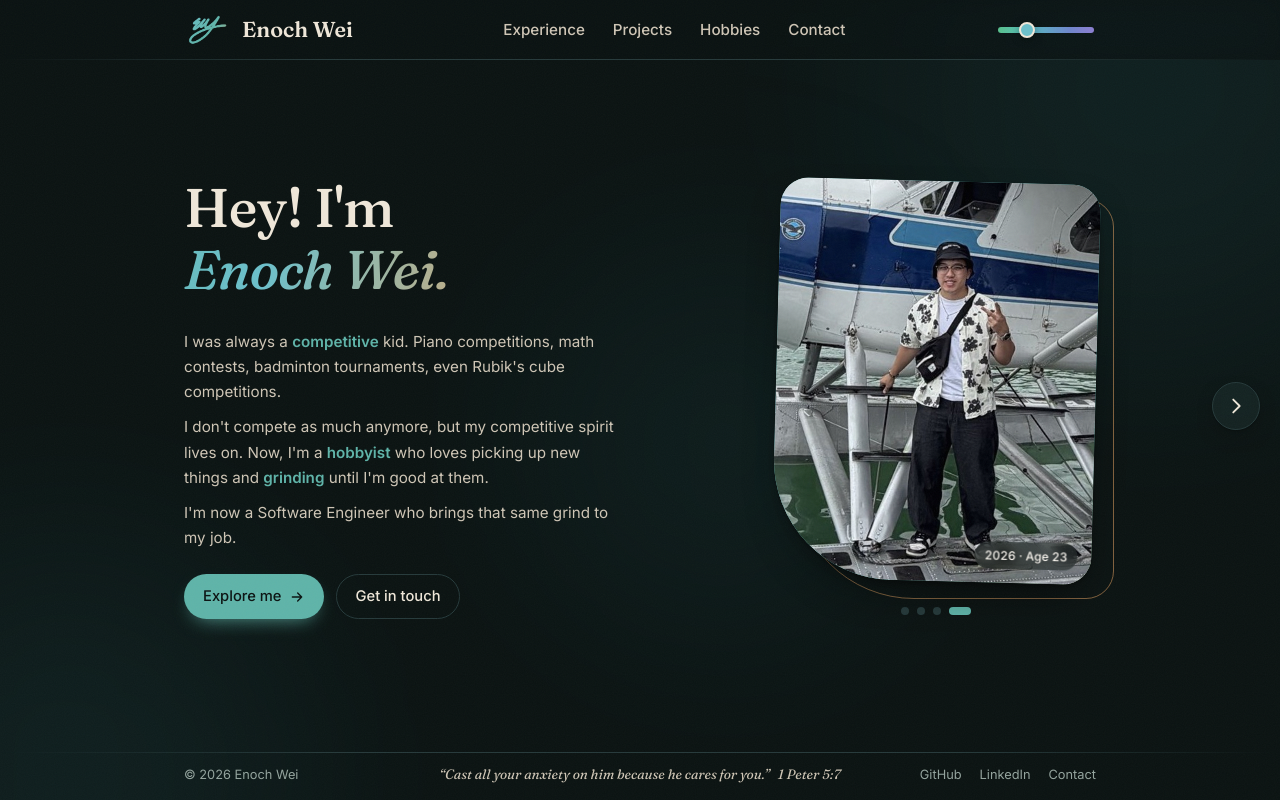
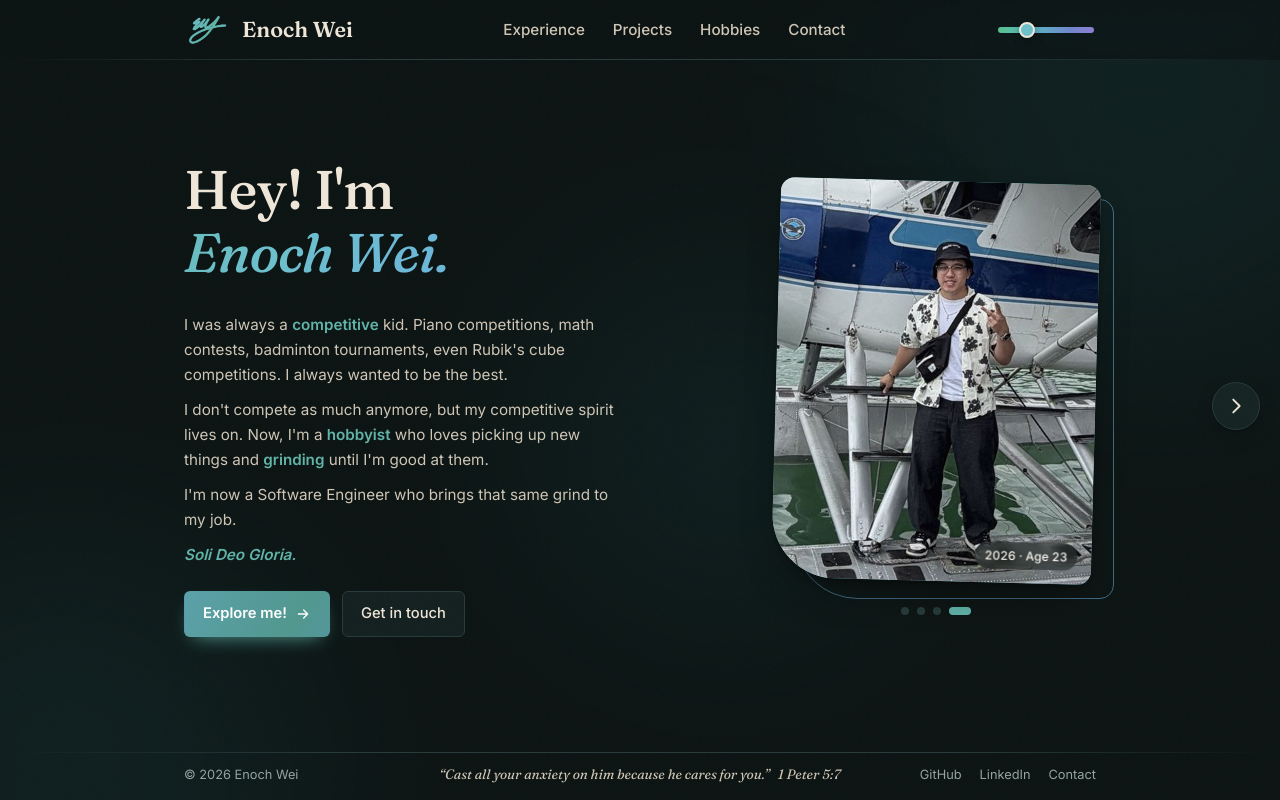
Before and after one commit to ewei03/personal-website, a React (Vite) app: page / in a window 1280 px wide. Built offline with nearby package versions, Linux system fonts and the light colour scheme.

Commit message:
more UI changes

```diff
--- a/src/components/FunFacts.jsx
+++ b/src/components/FunFacts.jsx
@@ -60,7 +60,7 @@ export default function FunFacts({ facts }) {
       </div>
       {facts.length > 1 && (
         <button type="button" className="fun-fact-next" onClick={next}>
-          Next fact
+          Next!
           <svg viewBox="0 0 24 24" fill="none" stroke="currentColor" strokeWidth="2" strokeLinecap="round" strokeLinejoin="round" aria-hidden="true">
             <path d="M5 12h14M13 6l6 6-6 6" />
           </svg>
--- a/src/components/ui.jsx
+++ b/src/components/ui.jsx
@@ -40,7 +40,18 @@ export function Chips({ items, label }) {
   );
 }
 
-/** Turns **word** into <strong>word</strong>. */
+/** Light markup: **bold**, *italic*, ***bold italic***. */
 export function emphasize(text) {
-  return text.split(/\*\*(.+?)\*\*/g).map((part, i) => (i % 2 ? <strong key={i}>{part}</strong> : part));
+  const out = [];
+  const re = /\*\*\*(.+?)\*\*\*|\*\*(.+?)\*\*|\*(.+?)\*/g;
+  let last = 0, m, k = 0;
+  while ((m = re.exec(text))) {
+    if (m.index > last) out.push(text.slice(last, m.index));
+    if (m[1] !== undefined) out.push(<strong key={k++}><em>{m[1]}</em></strong>);
+    else if (m[2] !== undefined) out.push(<strong key={k++}>{m[2]}</strong>);
+    else out.push(<em key={k++}>{m[3]}</em>);
+    last = re.lastIndex;
+  }
+  if (last < text.length) out.push(text.slice(last));
+  return out;
 }
--- a/src/content/site.js
+++ b/src/content/site.js
@@ -14,9 +14,10 @@ export const profile = {
   headline: "Hey! I'm",
   headlineAccent: "Enoch Wei.",
   bio: [
-    "I was always a **competitive** kid. Piano competitions, math contests, badminton tournaments, even Rubik's cube competitions.",
+    "I was always a **competitive** kid. Piano competitions, math contests, badminton tournaments, even Rubik's cube competitions. I always wanted to be the best.",
     "I don't compete as much anymore, but my competitive spirit lives on. Now, I'm a **hobbyist** who loves picking up new things and **grinding** until I'm good at them.",
     "I'm now a Software Engineer who brings that same grind to my job.",
+    "***Soli Deo Gloria.***"
   ],
   portraits: [
     { src: "/images/portrait/child.jpg", label: "Child", caption: "2006 · Age 3" },
@@ -42,7 +43,7 @@ export const experience = [
     points: [
       "Shipped a content migration project for BMO. Now building an IVR system.",
     ],
-    tags: ["Fintech", "Consulting", "Full stack"],
+    tags: ["Fintech", "Consulting", "Full-stack"],
   },
   {
     role: "Forward Deployed Engineer Intern",
@@ -52,7 +53,7 @@ export const experience = [
     points: [
       "Built internal tools and data workflows that improved quality across Federato's insurtech platform.",
     ],
-    tags: ["Insurtech", "Startup", "Full stack"],
+    tags: ["Insurtech", "Startup", "Full-stack"],
   },
   {
     role: "Software Engineer Intern",
@@ -62,7 +63,7 @@ export const experience = [
     points: [
       "Shipped Quick Buy, a one-click checkout (think Amazon's \"Buy Now\") worth ~$748K in annual revenue.",
     ],
-    tags: ["E-commerce", "Backend", "QA & testing"],
+    tags: ["E-commerce", "Backend", "QA & Testing"],
   },
   {
     role: "Mobile Software Engineer Intern",
@@ -82,7 +83,7 @@ export const experience = [
     points: [
       "Led development of our flagship patient portal website.",
     ],
-    tags: ["Healthtech", "Full stack"],
+    tags: ["Healthtech", "Full-stack"],
   },
   {
     role: "Data Quality Associate Intern",
--- a/src/pages/Home.jsx
+++ b/src/pages/Home.jsx
@@ -35,7 +35,7 @@ function Hero() {
             </div>
           )}
           <div className="hero-cta fade-up" style={{ animationDelay: "1000ms" }}>
-            <Link className="btn btn-primary" to={{ pathname: "/", hash: "#projects" }}>Explore me <ArrowRight /></Link>
+            <Link className="btn btn-primary" to={{ pathname: "/", hash: "#experience" }}>Explore me! <ArrowRight /></Link>
             <Link className="btn btn-ghost" to="/contact">Get in touch</Link>
           </div>
         </div>
@@ -87,7 +87,10 @@ function Experience() {
               <article className="card reveal">
                 <div className="job-top">
                   <h3>{job.role} <span className="company">@ {job.company}</span></h3>
-                  <span className="dates">{job.dates}{job.location && <> · {job.location}</>}</span>
+                  <span className="job-when">
+                    {job.location && <span className="job-loc">{job.location}</span>}
+                    <span className="job-dates">{job.dates}</span>
+                  </span>
                 </div>
                 <ul>{job.points.map((pt, j) => <li key={j}>{pt}</li>)}</ul>
                 <Chips items={job.tags} label="Focus areas" />
@@ -102,7 +105,10 @@ function Experience() {
             <article className="card edu reveal" key={ed.school}>
               <div className="job-top">
                 <h3>{ed.degree} <span className="company">@ {ed.school}</span></h3>
-                <span className="dates">{ed.dates}{ed.location && <> · {ed.location}</>}</span>
+                <span className="job-when">
+                  {ed.location && <span className="job-loc">{ed.location}</span>}
+                  <span className="job-dates">{ed.dates}</span>
+                </span>
               </div>
               {ed.points?.length > 0 && <ul>{ed.points.map((pt, j) => <li key={j}>{pt}</li>)}</ul>}
             </article>
@@ -155,7 +161,7 @@ function Hobbies() {
   // Open the popup when the card itself is clicked, but let links/buttons inside work normally.
   const onCardClick = (h) => (e) => {
     if (e.target.closest("a, button")) return;
-    if (h.details?.length || h.gallery?.length) setOpen(h);
+    if (h.details?.length || h.gallery?.length || h.links?.length) setOpen(h);
   };
 
   return (
@@ -166,7 +172,7 @@ function Hobbies() {
         <div className="hobby-grid">
           {hobbies.map((h, i) => (
             <article
-              className={`card hobby reveal${h.gallery ? " wide" : ""}${h.details?.length || h.gallery?.length ? " has-details" : ""}`}
+              className={`card hobby reveal${h.gallery ? " wide" : ""}${h.details?.length || h.gallery?.length || h.links?.length ? " has-details" : ""}`}
               style={{ "--i": i % 2 }}
               key={h.title}
               onClick={onCardClick(h)}
@@ -175,16 +181,13 @@ function Hobbies() {
               {h.gallery && (
                 <div className="art-gallery">
                   {h.gallery.map((a) => (
-                    <a
+                    <div
                       key={a.src}
                       className={`art-piece${a.fit === "contain" ? " contain" : ""}`}
-                      href={a.full || a.src}
-                      target="_blank"
-                      rel="noopener noreferrer"
                     >
                       <img src={a.src} alt={`${a.title}, digital drawing by ${profile.name}`} loading="lazy" />
                       <span>{a.title}</span>
-                    </a>
+                    </div>
                   ))}
                 </div>
               )}
@@ -199,16 +202,11 @@ function Hobbies() {
                   </div>
                 )}
                 <Chips items={h.tags} label={`${h.title} details`} />
-                {(h.links?.length > 0 || h.details?.length > 0 || h.gallery?.length > 0) && (
+                {(h.details?.length > 0 || h.gallery?.length > 0 || h.links?.length > 0) && (
                   <div className="project-links">
-                    {(h.details?.length > 0 || h.gallery?.length > 0) && (
-                      <button type="button" className="hobby-more" onClick={() => setOpen(h)}>
-                        Details <ArrowRight />
-                      </button>
-                    )}
-                    {h.links?.map((l) => (
-                      <a key={l.label} href={l.url} target="_blank" rel="noopener noreferrer">{l.label} <ArrowUpRight /></a>
-                    ))}
+                    <button type="button" className="hobby-more" onClick={() => setOpen(h)}>
+                      Details <ArrowRight />
+                    </button>
                   </div>
                 )}
               </div>
--- a/src/styles.css
+++ b/src/styles.css
@@ -1,17 +1,18 @@
 /* =========================================================
    Enoch Wei — personal site
-   Palette: dark, cool-hued (adjustable via --hue), warmed with
-   cream text and a soft amber–clay accent.
+   Palette: dark, cool-hued (adjustable via --hue), with cream text
+   and analogous accents 30° either side of the hue.
    ========================================================= */
 
 :root {
   /* One dark palette, tinted by --hue (cool spectrum: ~150 green → ~250 indigo).
-     The header slider changes --hue; 176 is the default teal. Warm accents stay fixed. */
+     The header slider changes --hue; 176 is the default teal. Accents are analogous (±30°). */
   --hue: 176;
 
   --bg: hsl(calc(var(--hue) - 2) 25% 6%);
   --bg-alt: hsl(var(--hue) 27% 8%);
   --surface: hsl(var(--hue) 25% 12%);
+  --surface-2: hsl(var(--hue) 23% 15%); /* alternate card shade */
   --ink: #efe7d9;           /* warm cream text */
   --ink-soft: #cfc6b6;
   --muted: hsl(calc(var(--hue) - 15) 8% 61%);
@@ -20,8 +21,9 @@
   --teal: hsl(calc(var(--hue) - 4) 36% 54%);
   --sea: hsl(calc(var(--hue) + 11) 48% 61%);
   --sage: hsl(calc(var(--hue) - 23) 28% 70%);
-  --amber: #e6a465;
-  --clay: #db8a6c;
+  /* Analogous accents: neighbours 30° either side of the slider hue */
+  --amber: hsl(calc(var(--hue) + 30) 70% 66%);
+  --clay: hsl(calc(var(--hue) - 30) 58% 64%);
 
   --accent: var(--teal);
   --accent-2: var(--amber);
@@ -29,13 +31,13 @@
   --blob-1: hsl(calc(var(--hue) + 11) 45% 50% / 0.08);
   --blob-2: var(--blob-1);
   --blob-3: var(--blob-1);
-  --glow: rgba(230, 164, 101, 0.06);
+  --glow: hsl(calc(var(--hue) + 30) 70% 66% / 0.06);
 
   --shadow: 0 1px 2px rgba(0, 0, 0, 0.3), 0 8px 24px -12px rgba(0, 0, 0, 0.6);
   --shadow-lift: 0 2px 4px rgba(0, 0, 0, 0.3), 0 18px 40px -16px rgba(0, 0, 0, 0.7);
 
-  --radius: 18px;
-  --radius-sm: 10px;
+  --radius: 10px;
+  --radius-sm: 6px;
   --maxw: 960px;
 
   --font-display: "Fraunces", Georgia, "Times New Roman", serif;
@@ -217,7 +219,7 @@ p { margin: 0 0 1em; color: var(--ink-soft); }
   color: var(--ink);
   width: 38px;
   height: 38px;
-  border-radius: 10px;
+  border-radius: 6px;
   display: grid;
   place-items: center;
   cursor: pointer;
@@ -306,7 +308,7 @@ p { margin: 0 0 1em; color: var(--ink-soft); }
   gap: 8px;
   font-family: inherit;
   padding: 10px 18px;
-  border-radius: 999px;
+  border-radius: var(--radius-sm);
   font-weight: 500;
   font-size: 0.92rem;
   border: 1px solid transparent;
@@ -316,14 +318,31 @@ p { margin: 0 0 1em; color: var(--ink-soft); }
 .btn svg { width: 16px; height: 16px; transition: transform 0.3s var(--ease); }
 .btn:hover svg { transform: translateX(3px); }
 .btn-primary {
-  background: var(--teal);
-  color: #fbf7f0;
+  /* same gradient as the signature logo; slides on hover */
+  background: linear-gradient(120deg,
+    color-mix(in srgb, var(--sea) 82%, var(--bg)),
+    color-mix(in srgb, var(--teal) 82%, var(--bg)) 45%,
+    color-mix(in srgb, var(--amber) 82%, var(--bg)) 100%);
+  background-size: 180% 100%;
+  background-position: 0% 50%;
+  color: #fff;
+  font-weight: 600;
   box-shadow: 0 8px 20px -10px var(--teal);
+  transition: transform 0.3s var(--ease), box-shadow 0.3s var(--ease), background-position 0.6s var(--ease);
 }
-.btn-primary { color: var(--bg); }
-.btn-primary:hover { transform: translateY(-2px); box-shadow: 0 14px 28px -12px var(--teal); }
-.btn-ghost { border-color: var(--line); color: var(--ink); background: transparent; }
-.btn-ghost:hover { border-color: var(--amber); color: var(--clay); transform: translateY(-2px); }
+.btn-primary:hover {
+  transform: translateY(-2px);
+  background-position: 100% 50%;
+  box-shadow: 0 14px 28px -12px color-mix(in srgb, var(--amber) 60%, var(--teal));
+}
+.btn-ghost {
+  border-color: var(--line);
+  color: var(--ink);
+  background: color-mix(in srgb, var(--surface) 70%, transparent);
+  backdrop-filter: blur(8px);
+  -webkit-backdrop-filter: blur(8px);
+}
+.btn-ghost:hover { border-color: var(--amber); color: var(--amber); transform: translateY(-2px); }
 
 /* ---------- Hero ---------- */
 .hero {
@@ -473,12 +492,12 @@ p { margin: 0 0 1em; color: var(--ink-soft); }
 
 .portrait {
   aspect-ratio: 4 / 5;
-  border-radius: 28px 28px 28px 120px;
+  border-radius: 14px 14px 14px 64px;
   box-shadow: var(--shadow-lift);
   transform: rotate(1.5deg);
   transition: transform 0.8s var(--ease), border-radius 0.8s var(--ease);
 }
-.portrait:hover { transform: rotate(0deg); border-radius: 120px 28px 28px 28px; }
+.portrait:hover { transform: rotate(0deg); border-radius: 64px 14px 14px 14px; }
 .portrait-wrap { position: relative; max-width: 320px; justify-self: end; width: 100%; }
 .portrait-frame { position: relative; isolation: isolate; }
 .portrait-frame::before {
@@ -486,7 +505,7 @@ p { margin: 0 0 1em; color: var(--ink-soft); }
   position: absolute;
   inset: 18px -18px -18px 18px;
   border: 1.5px solid var(--amber);
-  border-radius: 28px 28px 28px 120px;
+  border-radius: 14px 14px 14px 64px;
   opacity: 0.55;
   z-index: -1;
 }
@@ -605,14 +624,14 @@ main { overflow-x: clip; }
   height: 36px;
   display: grid;
   place-items: center;
-  border-radius: 10px;
+  border-radius: 6px;
   border: 1px solid var(--line);
   background: transparent;
   color: var(--ink);
   cursor: pointer;
   transition: border-color 0.25s, color 0.25s, transform 0.25s var(--ease);
 }
-.resume-icon-btn:hover { border-color: var(--amber); color: var(--clay); transform: translateY(-1px); }
+.resume-icon-btn:hover { border-color: var(--amber); color: var(--amber); transform: translateY(-1px); }
 .resume-icon-btn svg { width: 17px; height: 17px; }
 .resume-dialog iframe { flex: 1; width: 100%; border: 0; background: #fff; }
 .kicker {
@@ -702,6 +721,34 @@ main { overflow-x: clip; }
   box-shadow: var(--shadow);
   transition: transform 0.45s var(--ease), box-shadow 0.45s var(--ease), border-color 0.45s;
 }
+
+/* Spotlight: hovering a card dims every other card on the page/slide (mouse only).
+   Done with an overlay so it doesn't interfere with the cards' own transitions. */
+.card { position: relative; }
+.card::after {
+  content: "";
+  position: absolute;
+  inset: -1px;
+  border-radius: inherit;
+  background: var(--bg);
+  opacity: 0;
+  pointer-events: none;
+  z-index: 3;
+  transition: opacity 0.35s var(--ease);
+}
+@media (hover: hover) and (pointer: fine) {
+  main:has(.card:hover) .card:not(:hover)::after { opacity: 0.45; }
+}
+
+/* Very subtly alternate card shades within each section */
+.timeline .job:nth-child(even) > .card,
+.project-grid > .card:nth-child(even),
+.hobby-grid > .card:nth-child(4n + 2),
+.hobby-grid > .card:nth-child(4n + 3),
+.link-cards > .card:nth-child(4n + 2),
+.link-cards > .card:nth-child(4n + 3) {
+  background: var(--surface-2);
+}
 .card:hover, .card.reveal.in-view:hover { transform: translateY(-4px); box-shadow: var(--shadow-lift); border-color: color-mix(in srgb, var(--sage) 60%, var(--line)); }
 
 .job-top {
@@ -719,6 +766,24 @@ main { overflow-x: clip; }
   color: var(--muted);
   font-variant-numeric: tabular-nums;
   white-space: nowrap;
+}
+.job-when {
+  display: flex;
+  flex-direction: column;
+  align-items: flex-end;
+  text-align: right;
+  line-height: 1.3;
+  white-space: nowrap;
+}
+.job-loc { font-size: 0.85rem; color: var(--muted); }
+.job-dates {
+  font-size: 0.68rem;
+  color: var(--muted);
+  opacity: 0.7;
+  font-variant-numeric: tabular-nums;
+}
+@media (max-width: 600px) {
+  .job-when { align-items: flex-start; text-align: left; }
 }
 .job ul, .edu ul { margin: 8px 0 0; padding-left: 1.1em; color: var(--ink-soft); }
 .job li, .edu li { margin-bottom: 2px; font-size: 0.95rem; }
@@ -815,7 +880,7 @@ main { overflow-x: clip; }
   position: relative;
   display: block;
   aspect-ratio: 4 / 5;
-  border-radius: 12px;
+  border-radius: 7px;
   overflow: hidden;
   background: #fff;
   box-shadow: var(--shadow);
@@ -842,14 +907,21 @@ main { overflow-x: clip; }
   gap: 16px;
   margin-bottom: 18px;
   padding: 16px 20px;
+  background: linear-gradient(90deg, color-mix(in srgb, var(--amber) 12%, var(--surface)), var(--surface) 70%);
+  border-color: color-mix(in srgb, var(--amber) 30%, var(--line));
   border-left: 3px solid var(--amber);
+  box-shadow: var(--shadow), 0 10px 32px -18px color-mix(in srgb, var(--amber) 55%, transparent);
 }
-.fun-fact.card:hover, .fun-fact.card.reveal.in-view:hover { transform: none; }
+.fun-fact.card:hover, .fun-fact.card.reveal.in-view:hover {
+  transform: none;
+  border-color: color-mix(in srgb, var(--amber) 30%, var(--line));
+  border-left-color: var(--amber);
+}
 .fun-fact-icon {
   flex: none;
   width: 40px;
   height: 40px;
-  border-radius: 12px;
+  border-radius: 7px;
   display: grid;
   place-items: center;
   background: color-mix(in srgb, var(--amber) 16%, transparent);
@@ -870,7 +942,7 @@ main { overflow-x: clip; }
 .fun-fact-count { font-weight: 500; letter-spacing: 0.04em; color: var(--muted); }
 .fun-fact-body p {
   margin: 2px 0 0;
-  font-size: 0.97rem;
+  font-size: 1.02rem;
   color: var(--ink);
   animation: word-up 0.5s var(--ease) both;
 }
@@ -903,7 +975,7 @@ main { overflow-x: clip; }
   transition: border-color 0.25s, color 0.25s;
 }
 .fun-fact-next svg { width: 14px; height: 14px; transition: transform 0.3s var(--ease); }
-.fun-fact-next:hover { border-color: var(--amber); color: var(--clay); }
+.fun-fact-next:hover { border-color: var(--amber); color: var(--amber); }
 .fun-fact-next:hover svg { transform: translateX(3px); }
 @media (max-width: 600px) {
   .fun-fact { flex-wrap: wrap; }
@@ -924,7 +996,7 @@ main { overflow-x: clip; }
   position: relative;
   display: block;
   aspect-ratio: 1 / 1;
-  border-radius: 14px;
+  border-radius: 8px;
   overflow: hidden;
   background: #fff;
   box-shadow: var(--shadow);
@@ -1044,7 +1116,7 @@ main { overflow-x: clip; }
   flex: none;
   width: 52px;
   height: 52px;
-  border-radius: 14px;
+  border-radius: 8px;
   display: grid;
   place-items: center;
   background: color-mix(in srgb, var(--sea) 14%, transparent);
@@ -1084,7 +1156,7 @@ main { overflow-x: clip; }
 .cta-band {
   position: relative;
   overflow: hidden;
-  border-radius: 28px;
+  border-radius: 14px;
   padding: clamp(28px, 5vw, 44px);
   background:
     radial-gradient(80% 120% at 100% 0%, color-mix(in srgb, var(--amber) 45%, transparent), transparent 60%),
@@ -1156,7 +1228,7 @@ main { overflow-x: clip; }
 .deck-arrow svg { width: 22px; height: 22px; }
 .deck-arrow.prev { left: 20px; }
 .deck-arrow.next { right: 20px; }
-.deck-arrow:hover { border-color: var(--amber); color: var(--clay); box-shadow: var(--shadow-lift); }
+.deck-arrow:hover { border-color: var(--amber); color: var(--amber); box-shadow: var(--shadow-lift); }
 .deck-arrow.prev:hover { transform: translateX(-3px); }
 .deck-arrow.next:hover { transform: translateX(3px); }
 
```
